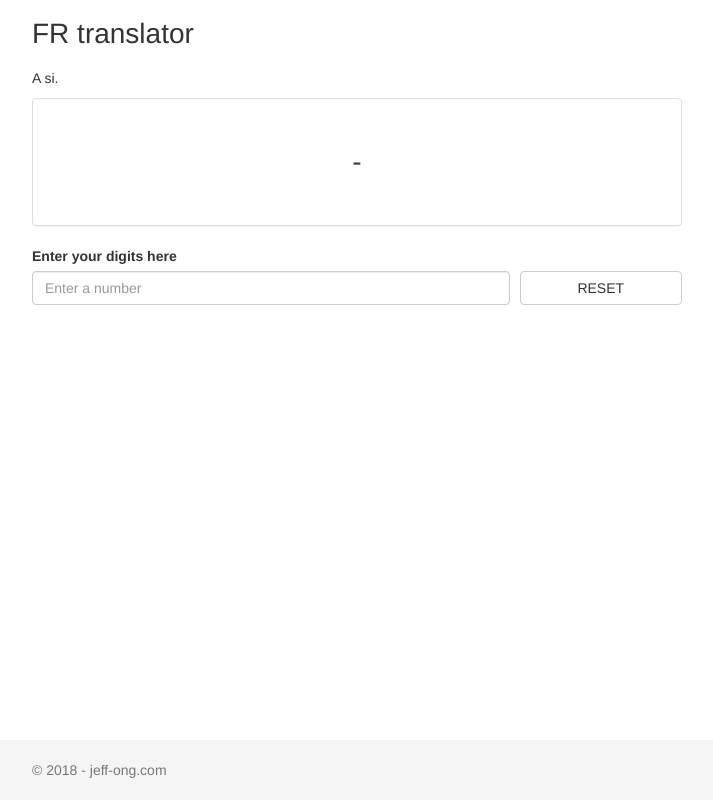
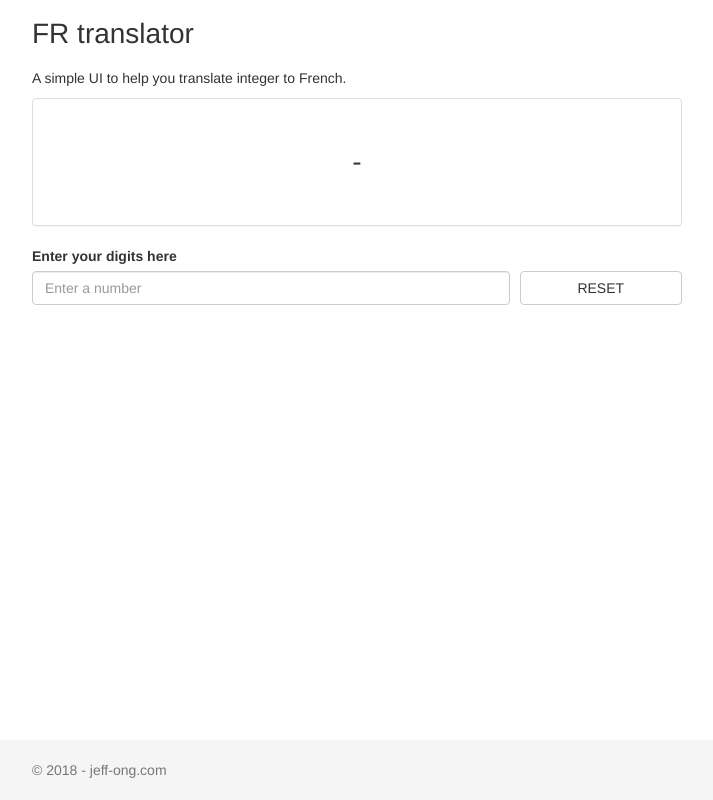
Before and after one commit to jeff-ong/fr-digits-translator, a website: page public/index.html in a window 1280 px wide. Shown: the whole page, without its empty margins (283-996 px from the left). Drawn offline with nearby package versions, Linux system fonts and the light colour scheme.

Commit message:
Update index.html

```diff
--- a/public/index.html
+++ b/public/index.html
@@ -21,7 +21,7 @@
 
         <article>
             <h1>FR translator</h1>
-            <p>A si.</p>
+            <p>A simple UI to help you translate integer to French.</p>
         </article>
 
         <section class="panel panel-default fr-result">
```
